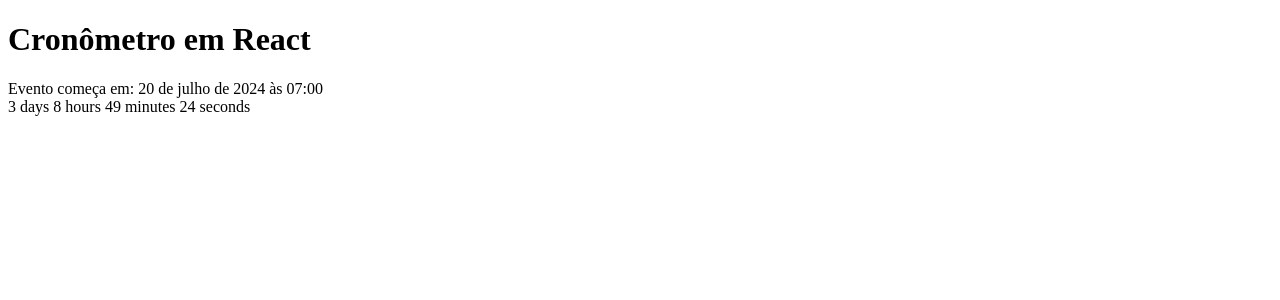
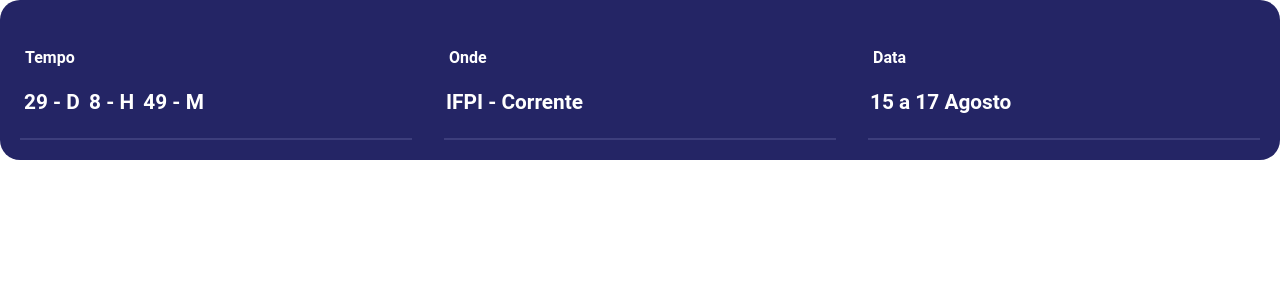
Before and after one commit to Anapropegua/sinfcor, a React (Create React App) app: page / in a window 1280 px wide. Shown: the top 300 px of the page. Built offline with nearby package versions, Linux system fonts and the light colour scheme.

Commit message:
feat: Update target date format in Cronometro component

```diff
--- a/src/App.js
+++ b/src/App.js
@@ -1,12 +1,12 @@
 import React from 'react';
 import Cronometro from './components/cronometro';
+import './global.css';
 
 function App() {
-  const targetDate = new Date('2024-07-20T07:00:00'); // Data e hora específica
+  const targetDate = new Date('2024-08-15T07:00:00'); // Data e hora específica
 
   return (
     <div className="App">
-      <h1>Cronômetro em React</h1>
       <Cronometro targetDate={targetDate} />
     </div>
   );
--- a/src/components/cronometro/index.jsx
+++ b/src/components/cronometro/index.jsx
@@ -1,4 +1,5 @@
 import React, { useState, useEffect } from 'react';
+import style from './style.module.css';
 
 const Cronometro = ({ targetDate }) => {
   const calculateTimeLeft = () => {
@@ -7,10 +8,10 @@
 
     if (difference > 0) {
       timeLeft = {
-        days: Math.floor(difference / (1000 * 60 * 60 * 24)),
-        hours: Math.floor((difference / (1000 * 60 * 60)) % 24),
-        minutes: Math.floor((difference / 1000 / 60) % 60),
-        seconds: Math.floor((difference / 1000) % 60)
+        D: Math.floor(difference / (1000 * 60 * 60 * 24)),
+        H: Math.floor((difference / (1000 * 60 * 60)) % 24),
+        M: Math.floor((difference / 1000 / 60) % 60),
+        // S: Math.floor((difference / 1000) % 60)
       };
     }
 
@@ -35,9 +36,9 @@
     }
 
     timerComponents.push(
-      <span key={interval}>
-        {timeLeft[interval]} {interval}{" "}
-      </span>
+      <label key={interval}>
+        {timeLeft[interval]}{" - "}{interval}{" "}
+      </label>
     );
   });
 
@@ -47,12 +48,20 @@
   };
 
   return (
-    <div className="cronometro">
-      <div className="target-date">
-        Evento começa em: {formatTargetDate(targetDate)}
+    <div className={style.cronometro}>
+      <div className={style.box}>
+        <span>Tempo</span>
+        <label>
+               {timerComponents.length ? timerComponents : <span>Tempo esgotado!</span>}
+        </label>
       </div>
-      <div className="time">
-        {timerComponents.length ? timerComponents : <span>Tempo esgotado!</span>}
+      <div className={style.box}>
+        <span>Onde</span>
+        <label>IFPI - Corrente</label>
+      </div>
+      <div className={style.box}>
+        <span>Data</span>
+        <label>15 a 17 Agosto</label>
       </div>
     </div>
   );
--- /dev/null
+++ b/src/components/cronometro/style.module.css
@@ -0,0 +1,41 @@
+.cronometro {
+    display: grid;
+    grid-template-columns: repeat(3, 1fr);
+    gap: 2rem; /* Adiciona espaçamento entre os frames */
+    padding: 20px;
+    font-weight: bold;
+    color: #fff;
+    background-color: #242565;
+    border-radius: 20px;
+
+    position: relative;
+    justify-items: center; /* Centraliza os itens horizontalmente */
+    align-items: center; /* Centraliza os itens verticalmente */
+}
+
+.box {
+    width: 100%;
+    display: flex;
+    flex-direction: column;
+    justify-content: center;
+    align-items: center;
+    gap: 1rem;
+    border-bottom: 2px solid #3d3e7c ;
+    height: 120px
+}
+
+.box span {
+    padding: 5px;
+    width: 100%;
+    text-align: left;
+    font-size: 1rem;
+    color: #fff; /* Cor do texto */
+}
+
+.box label {
+    width: 100%;
+    padding: 2px;
+    font-size: 1.3rem;
+    text-align: left;
+    color: #fff;
+}
--- a/src/global.css
+++ b/src/global.css
@@ -0,0 +1,6 @@
+*{
+    margin: 0;
+    padding: 0;
+    box-sizing: border-box;
+    font-family: 'Roboto', sans-serif;
+}
```
